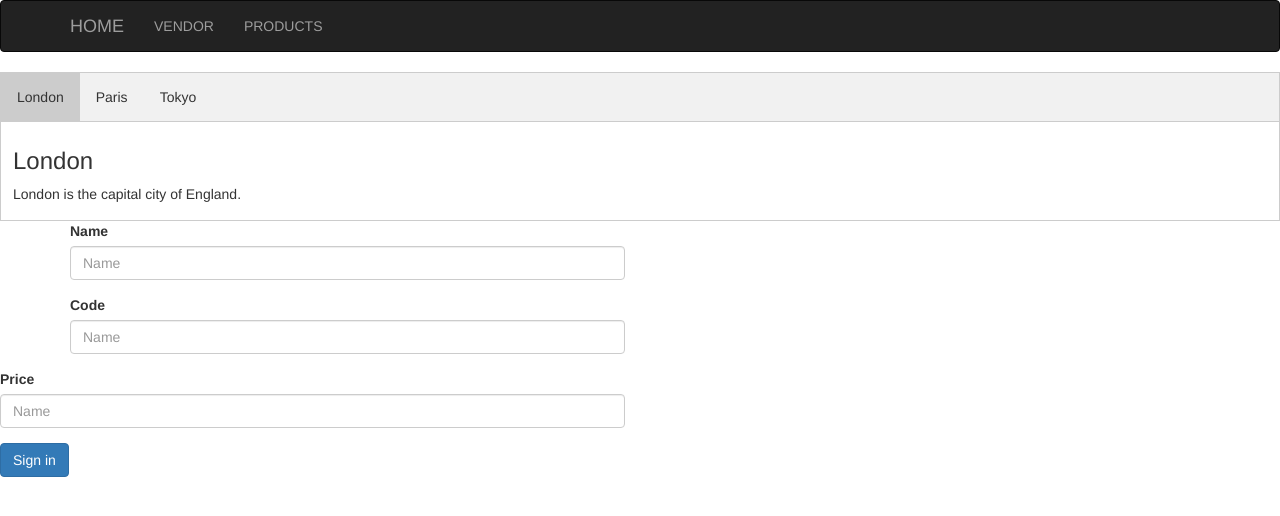
After one commit to WilliamYizima/bradoo_test, a Flask app: page /registerproduct in a window 1280 px wide, after a click on "London". The commit adds this page. Shown: the top 516 px of the page. Run offline with Flask 2, Linux system fonts and the light colour scheme; some libraries are stand-ins or nearby versions.

Commit message:
insert tab in front end

```diff
--- a/app/app.py
+++ b/app/app.py
@@ -48,8 +48,8 @@ def list():
 #     #TODO id no BD
 #     #TODO CNPJ unique
 #     return render_template('vendor_form.html')
-
-@app.route("/register",methods=['GET', 'POST'])
+#TODO melhorar o sistema de rotas
+@app.route("/registervendor",methods=['GET', 'POST'])
 def add_vendor():
     if request.method == 'POST':
         name=request.form.get('name')
@@ -68,6 +68,37 @@ def add_vendor():
             return(str(e))
     return render_template("vendor_form.html")
 
+@app.route("/registerproduct",methods=['GET', 'POST'])
+def add_product():
+    if request.method == 'POST':
+        name=request.form.get('name')
+        cnpj=request.form.get('code')
+        city=request.form.get('price')
+        try:
+            product=Product(
+                name=name,
+                cnpj=code,
+                city=price
+            )
+            db.session.add(product)
+            db.session.commit()
+            return "Vendor added. book id={}".format(product.id)
+        except Exception as e:
+            return(str(e))
+    return render_template("product_form.html")
+
+
+@app.route('/get/<id_>')
+def get_id(id_):
+    try:
+        product=Product.query.filter_by(id=id_).first()
+        product_id =(product.serialize())
+
+
+        return render_template('detail.html',
+                                product = product_id)
+    except Exception as e:
+        return (str(e))
 
 
 if __name__ == "__main__":
--- a/app/models.py
+++ b/app/models.py
@@ -30,7 +30,7 @@ class Product(db.Model):
 
 
     id = db.Column(db.Integer,primary_key = True)
-    code = db.Column(db.Integer,autoincrement=True,nullable = False, unique = False)
+    code = db.Column(db.String,nullable = False, unique = True)
     name = db.Column(db.String(),nullable = False, unique = False)
     price = db.Column(db.Float(), nullable = False, unique = False)
     vendor_id = db.Column(db.Integer, db.ForeignKey('vendor.id'),nullable=False)
--- a/app/templates/base.html
+++ b/app/templates/base.html
@@ -3,6 +3,42 @@
 {{ super() }}
 <link rel="shortcut icon" href="{{ url_for('static', filename='favicon.ico') }}" type="image/x-icon">
 <link rel="icon" href="{{ url_for('static', filename='favicon.ico') }}" type="image/x-icon">
+<style>
+.tab {
+    overflow: hidden;
+    border: 1px solid #ccc;
+    background-color: #f1f1f1;
+  }
+
+  /* Style the buttons that are used to open the tab content */
+  .tab button {
+    background-color: inherit;
+    float: left;
+    border: none;
+    outline: none;
+    cursor: pointer;
+    padding: 14px 16px;
+    transition: 0.3s;
+  }
+
+  /* Change background color of buttons on hover */
+  .tab button:hover {
+    background-color: #ddd;
+  }
+
+  /* Create an active/current tablink class */
+  .tab button.active {
+    background-color: #ccc;
+  }
+
+  /* Style the tab content */
+  .tabcontent {
+    display: none;
+    padding: 6px 12px;
+    border: 1px solid #ccc;
+    border-top: none;
+  }
+</style>
 {% endblock %}
 {% block title %}BRADOO_TEST{% endblock %}
 {% block navbar %}
@@ -25,6 +61,28 @@
         </div>
     </div>
 </div>
+<div class="tab">
+    <button class="tablinks" onclick="openCity(event, 'London')">London</button>
+    <button class="tablinks" onclick="openCity(event, 'Paris')">Paris</button>
+    <button class="tablinks" onclick="openCity(event, 'Tokyo')">Tokyo</button>
+  </div>
+
+  <!-- Tab content -->
+  <div id="London" class="tabcontent">
+    <h3>London</h3>
+    <p>London is the capital city of England.</p>
+  </div>
+
+  <div id="Paris" class="tabcontent">
+    <h3>Paris</h3>
+    <p>Paris is the capital of France.</p>
+  </div>
+
+  <div id="Tokyo" class="tabcontent">
+    <h3>Tokyo</h3>
+    <p>Tokyo is the capital of Japan.</p>
+  </div>
+
 {% endblock %}
 {% block content %}
 <div class="container">
@@ -77,6 +135,26 @@
         txtLast.value = dataPeople.Last
         txtHandle.value = dataPeople.Handle
     }
+    function openCity(evt, cityName) {
+  // Declare all variables
+  var i, tabcontent, tablinks;
+
+  // Get all elements with class="tabcontent" and hide them
+  tabcontent = document.getElementsByClassName("tabcontent");
+  for (i = 0; i < tabcontent.length; i++) {
+    tabcontent[i].style.display = "none";
+  }
+
+  // Get all elements with class="tablinks" and remove the class "active"
+  tablinks = document.getElementsByClassName("tablinks");
+  for (i = 0; i < tablinks.length; i++) {
+    tablinks[i].className = tablinks[i].className.replace(" active", "");
+  }
+
+  // Show the current tab, and add an "active" class to the button that opened the tab
+  document.getElementById(cityName).style.display = "block";
+  evt.currentTarget.className += " active";
+}
 </script>
 
 <style>
--- /dev/null
+++ b/app/templates/product_form.html
@@ -0,0 +1,33 @@
+{% extends "base.html" %}
+
+{% block title %}Register{% endblock %}
+
+{% block page_content %}
+<form method="POST">
+    <div class="row">
+        <div class="form-group col-md-6">
+            <label for="inputEmail4">Name</label>
+            <input type="text" class="form-control" name="name" id="inputEmail4" placeholder="Name" required>
+        </div>
+    </div>
+    <div class="row">
+        <div class="form-group col-md-6">
+            <label for="inputEmail4">Code</label>
+            <input type="text" class="form-control" name="code" id="inputEmail4" placeholder="Name" required>
+        </div>
+        </div>
+    </div>
+    <div class="row">
+        <div class="form-group col-md-6">
+            <label for="inputEmail4">Price</label>
+            <input type="text" class="form-control" name="price" id="inputEmail4" placeholder="Name" >
+        </div>
+        <input type="hidden">
+    </div>
+
+            <button type="submit" class="btn btn-primary">Sign in</button>
+</form>
+
+
+
+{% endblock %}
```
Also changed, not shown: app/migrations/versions/b46792b86009_.py (added, +28 -0 lines), app/templates/detail.html (added, +19 -0 lines), app/templates/list.html (+13 -7 lines).
